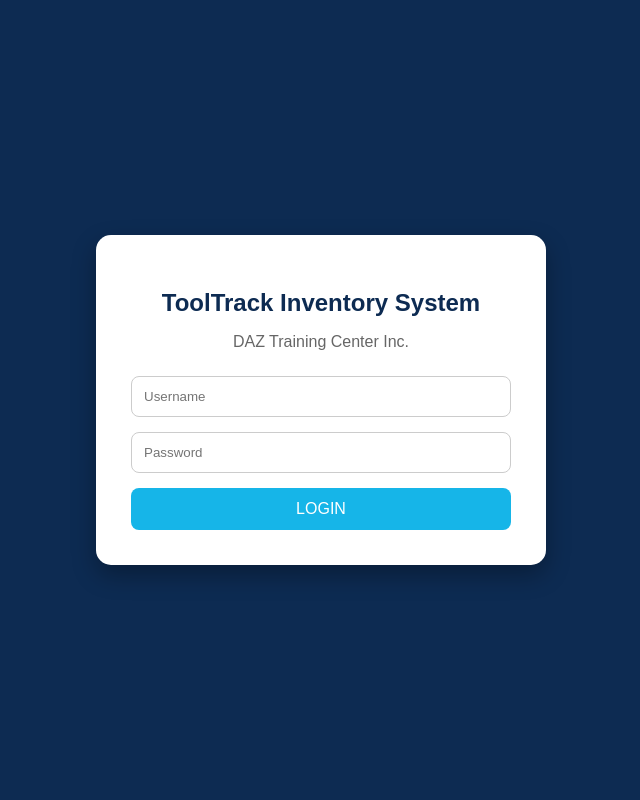
After one commit to vina2901/test-repo, a PHP site: page /login.php in a window 1280 px wide. The commit adds this page. Shown: the whole page, without its empty margins (319-959 px from the left). Run offline with PHP 8.4, Linux system fonts and the light colour scheme.

Commit message:
Shamel commit

```diff
--- a/daz_inventory.sql
+++ b/daz_inventory.sql
@@ -1,4 +1,3 @@
--- Siguraduhing gamitin ang tamang database base sa iyong screenshot
 CREATE DATABASE IF NOT EXISTS `daz_inventory`;
 USE `daz_inventory`;
 
@@ -94,7 +93,7 @@ CREATE TABLE `procurement_requests` (
 
 -- 8. Mag-insert ng isang default user (Username: admin | Password: password123)
 INSERT INTO `users` (`username`, `password`, `email`, `role`)
-VALUES ('admin', '$2y$10$EPY9m2vNOn8v8I2Y4V5SXO9X4pM2hZt2m7M2Y7R6v7kCg0vW9yvOi', 'admin@daz.com', 'admin')
+VALUES ('admin', 'password123', 'admin@daz.com', 'admin')
 ON DUPLICATE KEY UPDATE `username`=`username`;
 
 ALTER TABLE procurement_requests
--- a/includes/header.php
+++ b/includes/header.php
@@ -155,6 +155,11 @@
             <i class="fa-solid fa-clock-rotate-left me-3"></i> Action History
         </a>
     </li>
+    <li class="nav-item mt-3">
+    <a href="logout.php" class="nav-link">
+        <i class="fa-solid fa-right-from-bracket me-3"></i> Logout
+    </a>
+</li>
 </ul>
 
     <div class="px-2 py-2 text-center" style="font-size: 0.65rem; color: #64748b; font-weight: 400; border-top: 1px solid rgba(255,255,255,0.05);">
--- /dev/null
+++ b/login.php
@@ -0,0 +1,107 @@
+<?php
+session_start();
+
+if (isset($_SESSION['user_id'])) {
+    header("Location: dashboard.php");
+    exit();
+}
+?>
+
+<!DOCTYPE html>
+<html lang="en">
+<head>
+<meta charset="UTF-8">
+<meta name="viewport" content="width=device-width, initial-scale=1.0">
+<title>ToolTrack Login</title>
+
+<style>
+body{
+    margin:0;
+    font-family:Arial, sans-serif;
+    background:#0D2B52;
+    display:flex;
+    justify-content:center;
+    align-items:center;
+    height:100vh;
+}
+
+.login-box{
+    width:380px;
+    background:#fff;
+    border-radius:15px;
+    padding:35px;
+    box-shadow:0 10px 25px rgba(0,0,0,.3);
+    text-align:center;
+}
+
+.login-box h2{
+    margin-bottom:5px;
+    color:#0D2B52;
+}
+
+.login-box p{
+    color:#666;
+    margin-bottom:25px;
+}
+
+input{
+    width:100%;
+    padding:12px;
+    margin-bottom:15px;
+    border:1px solid #ccc;
+    border-radius:8px;
+    box-sizing:border-box;
+}
+
+button{
+    width:100%;
+    padding:12px;
+    border:none;
+    border-radius:8px;
+    background:#16B5E8;
+    color:white;
+    font-size:16px;
+    cursor:pointer;
+}
+
+button:hover{
+    background:#1096c4;
+}
+
+.error{
+    background:#ffe5e5;
+    color:#d8000c;
+    padding:10px;
+    border-radius:8px;
+    margin-bottom:15px;
+}
+</style>
+
+</head>
+<body>
+
+<div class="login-box">
+
+    <h2>ToolTrack Inventory System</h2>
+    <p>DAZ Training Center Inc.</p>
+
+    <?php
+    if(isset($_GET['error'])){
+        echo "<div class='error'>Invalid username or password.</div>";
+    }
+    ?>
+
+    <form action="login_process.php" method="POST">
+
+        <input type="text" name="username" placeholder="Username" required>
+
+        <input type="password" name="password" placeholder="Password" required>
+
+        <button type="submit">LOGIN</button>
+
+    </form>
+
+</div>
+
+</body>
+</html>
```
Also changed, not shown: auth.php (added, +13 -0 lines), login_process.php (added, +33 -0 lines), logout.php (added, +9 -0 lines).
